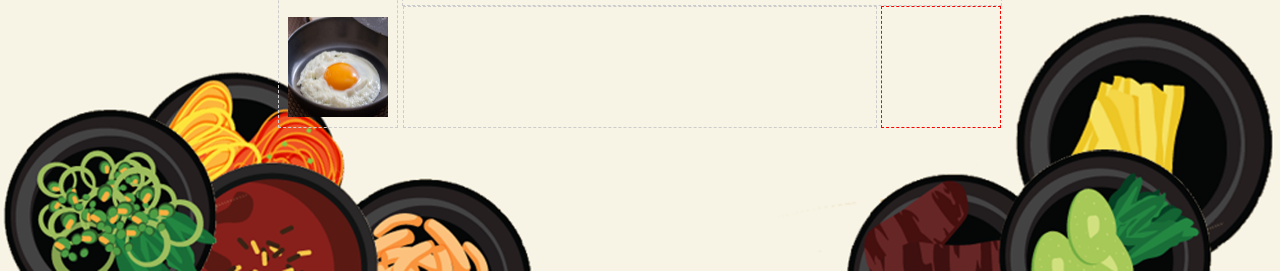
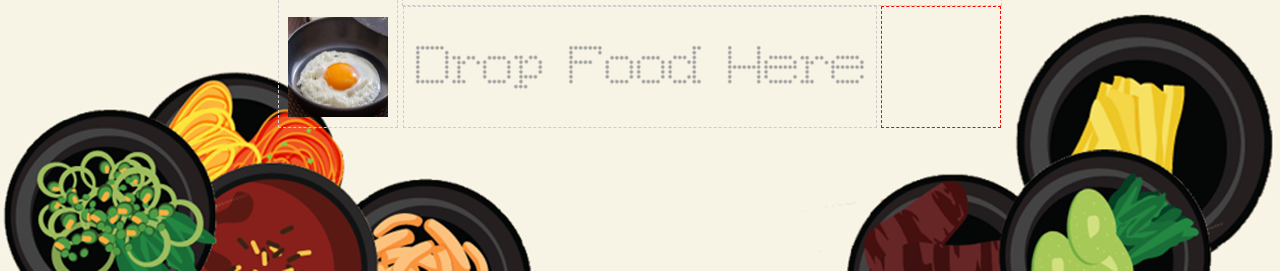
Before and after one commit to RR-Ardhika/mcf, a plain HTML site: page Order/index.html in a window 1280 px wide. Shown: the part 529-800 px from the top of the page. Drawn offline with nearby package versions, Linux system fonts and the light colour scheme.

Commit message:
Added drop food here placeholder

```diff
--- a/asset/css/order.css
+++ b/asset/css/order.css
@@ -49,6 +49,7 @@ html {
 	width: 79%;
 	min-height: 122px;
 	display: inline-block;
+	background: url('../img/drop-food.png') no-repeat center center;
 }
 
 .mcf-order-droparea > div {
```
Also changed, not shown: asset/img/drop-food.png (added).
